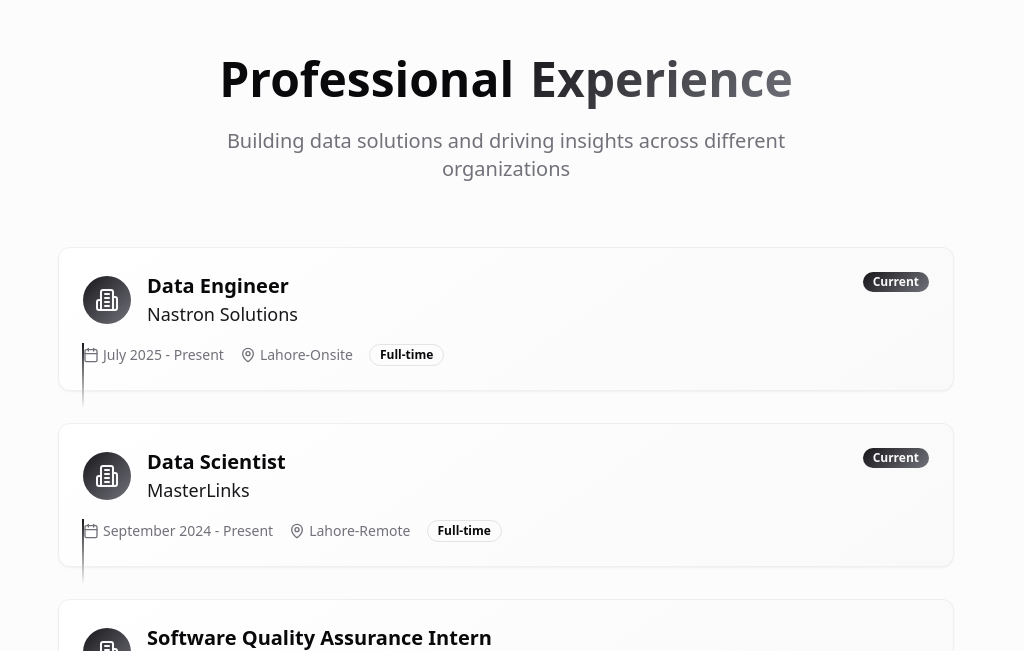
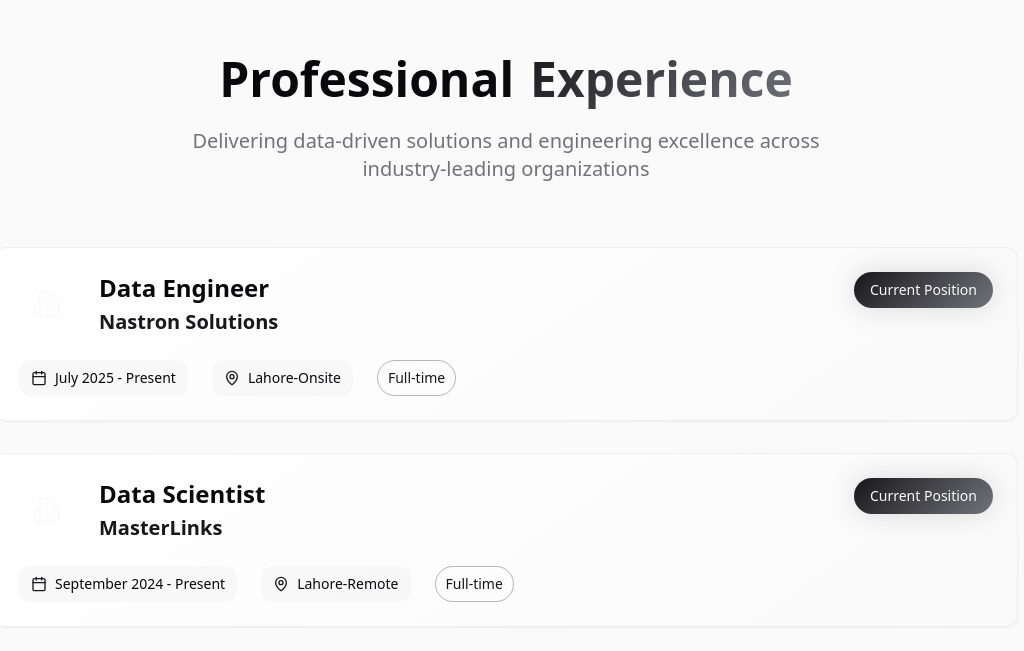
Before and after one commit to Asfand5214/Asfand-Portfolio, a React (Vite) app: page / in a window 1280 px wide. Shown: the part 889-1540 px from the top of the page, without its empty margins (134-1158 px from the left). Built offline with nearby package versions, Linux system fonts and the light colour scheme.

Commit message:
Refine contact buttons and experience
Remove one of the contact buttons, retaining the black background. Remove lines from the experience section and enhance the overall design to appear more professional and capable.

```diff
--- a/src/components/Experience.tsx
+++ b/src/components/Experience.tsx
@@ -31,65 +31,62 @@ const experiences = [
 
 const Experience = () => {
   return (
-    <section className="py-20 bg-background">
-      <div className="container mx-auto px-6">
+    <section className="py-20 bg-background relative overflow-hidden">
+      <div className="absolute inset-0 bg-gradient-hero opacity-30"></div>
+      <div className="container mx-auto px-6 relative z-10">
         <div className="text-center mb-16 animate-fade-in">
           <h2 className="text-4xl lg:text-5xl font-bold mb-6">
             Professional
             <span className="bg-gradient-primary bg-clip-text text-transparent ml-4">Experience</span>
           </h2>
           <p className="text-xl text-muted-foreground max-w-2xl mx-auto">
-            Building data solutions and driving insights across different organizations
+            Delivering data-driven solutions and engineering excellence across industry-leading organizations
           </p>
         </div>
 
-        <div className="max-w-4xl mx-auto">
-          {experiences.map((exp, index) => (
-            <div
-              key={index}
-              className="relative mb-8 animate-slide-in"
-              style={{ animationDelay: `${index * 0.2}s` }}
-            >
-              {index < experiences.length - 1 && (
-                <div className="absolute left-6 top-24 w-0.5 h-16 bg-gradient-to-b from-primary to-accent"></div>
-              )}
-
-              <Card className="bg-gradient-card border-border/50 shadow-elegant hover:shadow-glow transition-all duration-300">
-                <CardHeader className="flex flex-row items-start justify-between space-y-0 pb-4">
-                  <div className="flex items-center gap-4">
-                    <div className="w-12 h-12 rounded-full bg-gradient-primary flex items-center justify-center">
-                      <Building2 className="h-6 w-6 text-primary-foreground" />
+        <div className="max-w-5xl mx-auto">
+          <div className="grid gap-8">
+            {experiences.map((exp, index) => (
+              <Card
+                key={index}
+                className="bg-gradient-card border-border/50 shadow-float hover:shadow-glow transition-all duration-500 hover:scale-[1.02] animate-slide-in group"
+                style={{ animationDelay: `${index * 0.2}s` }}
+              >
+                <CardHeader className="flex flex-row items-start justify-between space-y-0 pb-6">
+                  <div className="flex items-center gap-6">
+                    <div className="w-14 h-14 rounded-xl bg-gradient-accent flex items-center justify-center group-hover:scale-110 transition-transform duration-300">
+                      <Building2 className="h-7 w-7 text-primary-foreground" />
                     </div>
                     <div>
-                      <h3 className="text-xl font-semibold text-foreground">{exp.title}</h3>
-                      <p className="text-lg font-medium text-primary">{exp.company}</p>
+                      <h3 className="text-2xl font-bold text-foreground mb-1">{exp.title}</h3>
+                      <p className="text-xl font-semibold text-primary">{exp.company}</p>
                     </div>
                   </div>
                   {exp.current && (
-                    <Badge className="bg-gradient-primary text-primary-foreground border-0">
-                      Current
+                    <Badge className="bg-gradient-primary text-primary-foreground border-0 px-4 py-2 text-sm font-medium animate-pulse-glow">
+                      Current Position
                     </Badge>
                   )}
                 </CardHeader>
 
-                <CardContent>
-                  <div className="flex flex-wrap gap-4 text-sm text-muted-foreground">
-                    <div className="flex items-center gap-1">
-                      <Calendar className="h-4 w-4" />
-                      {exp.period}
+                <CardContent className="pt-0">
+                  <div className="flex flex-wrap gap-6 text-sm">
+                    <div className="flex items-center gap-2 bg-muted/50 px-3 py-2 rounded-lg">
+                      <Calendar className="h-4 w-4 text-primary" />
+                      <span className="font-medium text-foreground">{exp.period}</span>
                     </div>
-                    <div className="flex items-center gap-1">
-                      <MapPin className="h-4 w-4" />
-                      {exp.location}
+                    <div className="flex items-center gap-2 bg-muted/50 px-3 py-2 rounded-lg">
+                      <MapPin className="h-4 w-4 text-primary" />
+                      <span className="font-medium text-foreground">{exp.location}</span>
                     </div>
-                    <Badge variant="outline" className="text-xs">
+                    <Badge variant="outline" className="text-sm font-medium border-primary/30 text-primary">
                       {exp.type}
                     </Badge>
                   </div>
                 </CardContent>
               </Card>
-            </div>
-          ))}
+            ))}
+          </div>
         </div>
       </div>
     </section>
--- a/src/components/Hero.tsx
+++ b/src/components/Hero.tsx
@@ -23,12 +23,6 @@ const Hero = () => {
           </p>
 
           <div className="flex flex-col sm:flex-row gap-3 justify-center items-center pt-4">
-            <Button size="lg" className="min-w-32" asChild>
-              <a href="#contact">
-                <Mail className="mr-2 h-4 w-4" />
-                Contact
-              </a>
-            </Button>
             <Button variant="outline" size="lg" className="min-w-32">
               <FileText className="mr-2 h-4 w-4" />
               Resume
```
